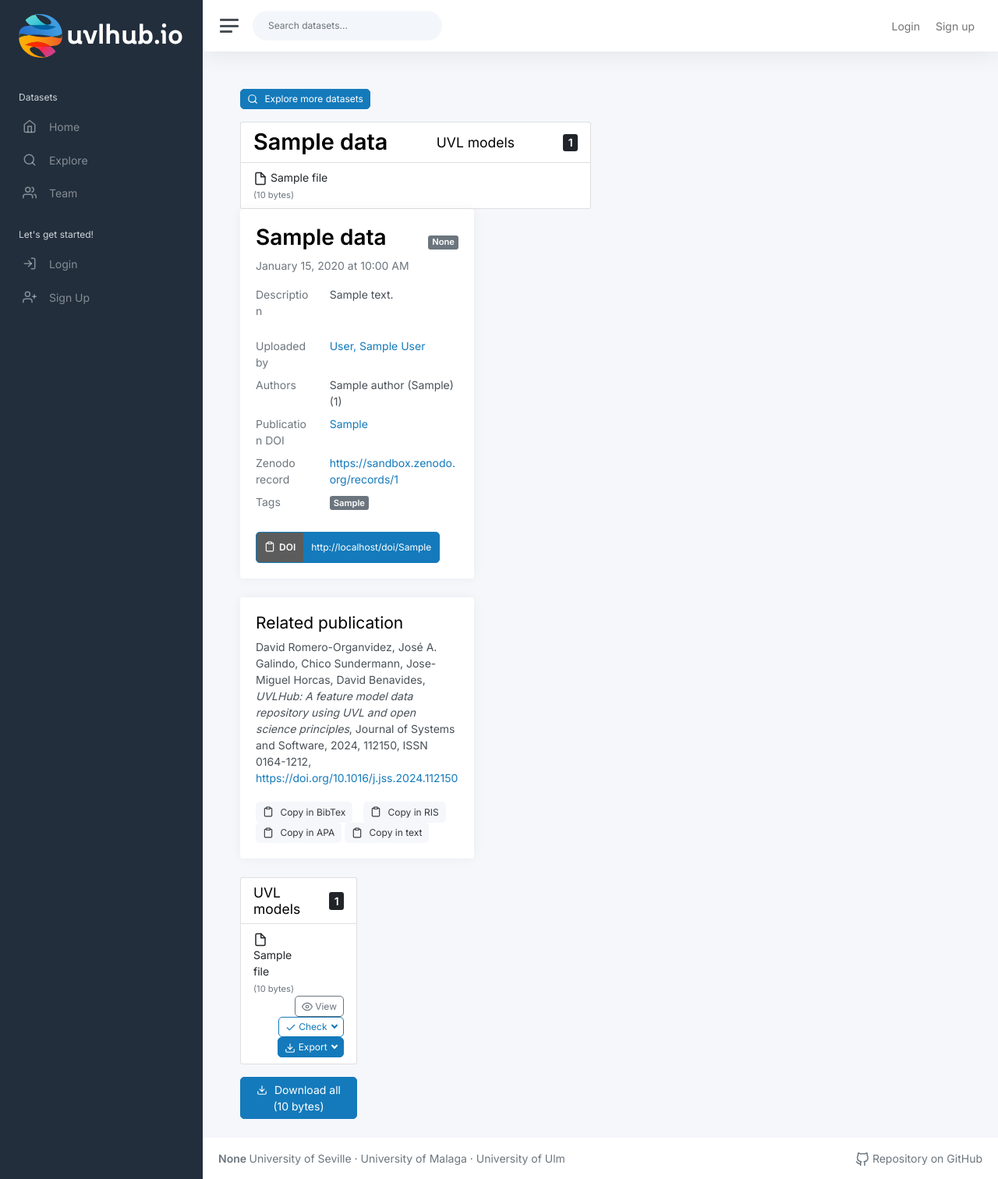
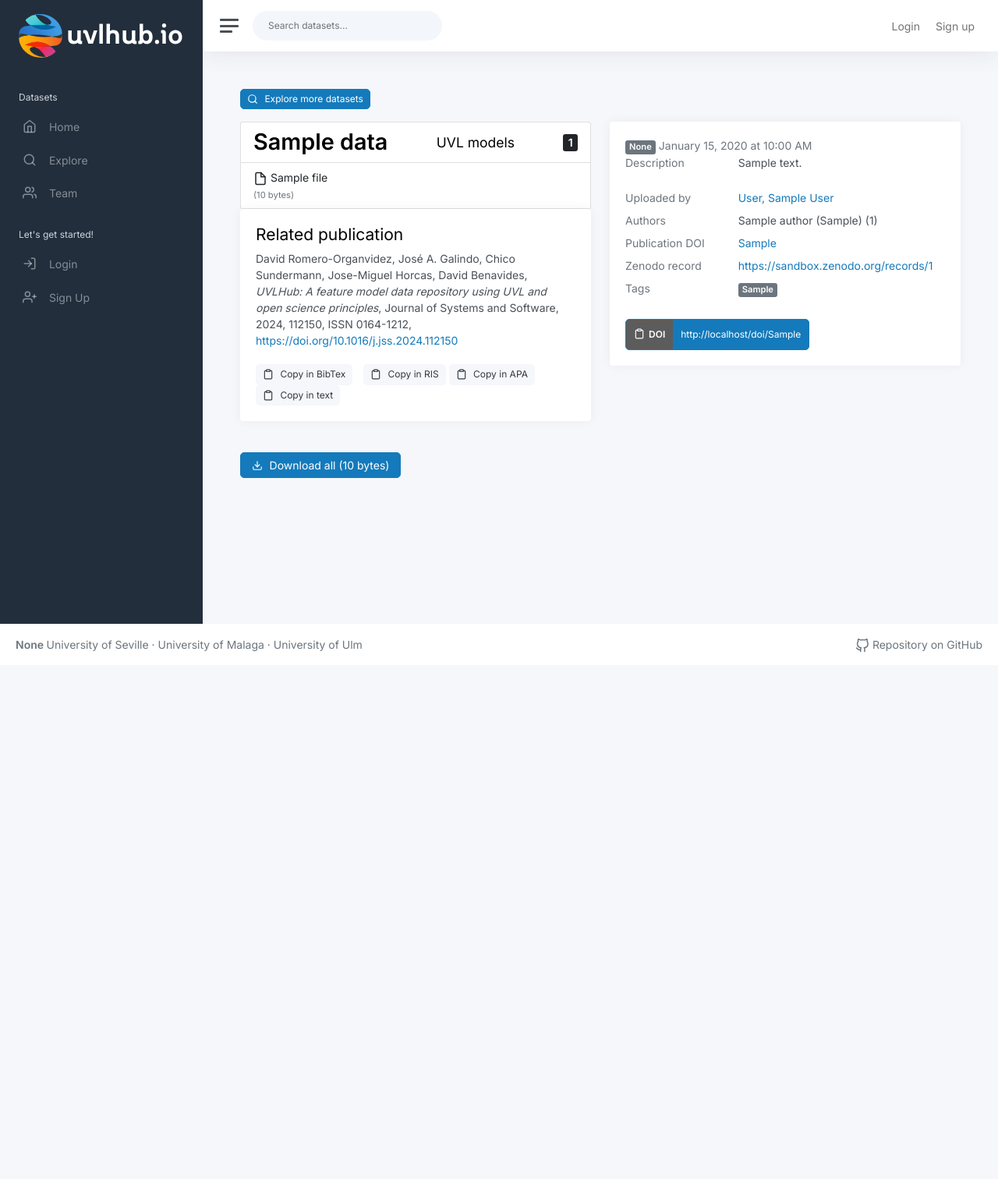
Before and after one commit to berenjena-hub/berenjena-hub, a Flask app: template app/modules/dataset/templates/dataset/view_dataset.html in a window 1280 px wide. Shown: the whole page at 78% size. After the commit the page ends 836 px from the top, so only its background shows below. Run offline with Flask 3, Linux system fonts and the light colour scheme; the template is opened without the code that fills it: values that come from a table or form of the project are taken from there, others are empty; tables that the repository leaves empty hold one stand-in row (values such as "Sample post"); parts of the project's set-up code (start-up, migrations or seed data) failed here and were passed over; some libraries are stand-ins or nearby versions.

Commit message:
feat(Improve UI): Redistribución de los contenidos de la vista. #7

```diff
--- a/app/modules/dataset/templates/dataset/view_dataset.html
+++ b/app/modules/dataset/templates/dataset/view_dataset.html
@@ -29,15 +29,10 @@
 
 </div>
 
-<!-- Primer bloque de código modificado -->
 <div class="row">
-
     <div class="col-xl-6 col-lg-12 col-md-12 col-sm-12">
-
         <div class="list-group">
-
             <div class="list-group-item">
-
                 <div class="row">
                     <div class="col-12 d-flex justify-content-between align-items-center">
                         <h4 style="margin-bottom: 0px; font-size: 1.8rem; font-weight: bold;">{{ dataset.ds_meta_data.title }}</h4>
@@ -45,18 +40,13 @@
                         <h4 style="margin-bottom: 0px;"><span class="badge bg-dark">{{ dataset.get_files_count() }}</span></h4>
                     </div>
                 </div>
-
-
             </div>
-
 
             {% for feature_model in dataset.feature_models %}
                 {% for file in feature_model.files %}
                     <div class="list-group-item">
-
                         <div class="row">
                             <div class="col-12">
-
                                 <div class="row">
                                     <div class="col-8">
                                         <i data-feather="file"></i> {{ file.name }}
@@ -64,61 +54,9 @@
                                         <small class="text-muted">({{ file.get_formatted_size() }})</small>
                                     </div>
                                     <div class="col-2">
-                                        <div id="check_{{ file.id }}">
+                                        <div id="check_{{ file.id }}"></div>
                                     </div>
                                 </div>
-                                </div>
-
-                            <!--
-                            </div>
-                            <div class="col-12 text-end" >
-
-                                <button onclick="viewFile('{{ file.id }}')" class="btn btn-outline-secondary btn-sm" style="border-radius: 5px;">
-                                    <i data-feather="eye"></i> View
-                                </button>
-
-                                <div class="btn-group" role="group">
-                                    <button id="btnGroupDrop{{ file.id }}" type="button" class="btn btn-outline-primary btn-sm dropdown-toggle" data-bs-toggle="dropdown" aria-expanded="false" style=" border-radius: 5px;">
-                                        <i data-feather="check"></i> Check
-                                    </button>
-                                    <ul class="dropdown-menu" aria-labelledby="btnGroupDrop{{ file.id }}">
-                                        <li>
-                                            <a class="dropdown-item" href="javascript:void(0);" onclick="checkUVL('{{ file.id }}')">Syntax check</a>
-                                        </li>
-                                        <!--
-                                        <li>
-                                            <a class="dropdown-item" href="{{ url_for('flamapy.valid', file_id=file.id) }}">SAT validity check</a>
-                                        </li>
-                                        --
-                                    </ul>
-                                </div>
-
-                                <div class="btn-group" role="group">
-                                    <button id="btnGroupDropExport{{ file.id }}" type="button" class="btn btn-primary btn-sm dropdown-toggle" data-bs-toggle="dropdown" aria-expanded="false" style=" border-radius: 5px;">
-                                        <i data-feather="download"></i> Export
-                                    </button>
-                                    <ul class="dropdown-menu" aria-labelledby="btnGroupDropExport{{ file.id }}">
-                                        <li>
-                                            <a class="dropdown-item" href="{{ url_for('hubfile.download_file', file_id=file.id) }}">
-                                                UVL
-                                            </a>
-                                            <a class="dropdown-item" href="{{ url_for('flamapy.to_glencoe', file_id=file.id) }}">
-                                                Glencoe
-                                            </a>
-                                        </li>
-                                        <li>
-                                            <a class="dropdown-item" href="{{ url_for('flamapy.to_cnf', file_id=file.id) }}">
-                                                DIMACS
-                                            </a>
-                                        </li>
-                                        <li>
-                                            <a class="dropdown-item" href="{{ url_for('flamapy.to_splot', file_id=file.id) }}">
-                                                SPLOT
-                                            </a>
-                                        </li>
-                                    </ul>
-                                </div> -->
-
                             </div>
                         </div>
                     </div>
@@ -126,90 +64,92 @@
             {% endfor %}
         </div>
 
-    <div class="col-xl-8 col-lg-12 col-md-12 col-sm-12">
+        <div class="card">
+            <div class="card-body">
+                <h3>Related publication</h3>
+                David Romero-Organvidez, José A. Galindo, Chico Sundermann, Jose-Miguel Horcas, David Benavides,
+                <i>UVLHub: A feature model data repository using UVL and open science principles</i>,
+                Journal of Systems and Software,
+                2024,
+                112150,
+                ISSN 0164-1212,
+                <a href="https://doi.org/10.1016/j.jss.2024.112150" target="_blank">https://doi.org/10.1016/j.jss.2024.112150</a>
+            </div>
+            <div class="card-body mt-0 pt-0">
+                <button onclick="copyText('bibtex_cite')" class="btn btn-light btn-sm" style="border-radius: 5px; margin-right: 10px">
+                    <i data-feather="clipboard" class="center-button-icon"></i> Copy in BibTex
+                </button>
+                <button onclick="copyText('ris_cite')" class="btn btn-light btn-sm" style="border-radius: 5px;">
+                    <i data-feather="clipboard" class="center-button-icon"></i> Copy in RIS
+                </button>
+                <button onclick="copyText('apa_cite')" class="btn btn-light btn-sm" style="border-radius: 5px;">
+                    <i data-feather="clipboard" class="center-button-icon"></i> Copy in APA
+                </button>
+                <button onclick="copyText('text_cite')" class="btn btn-light btn-sm" style="border-radius: 5px;">
+                    <i data-feather="clipboard" class="center-button-icon"></i> Copy in text
+                </button>
+            </div>
+        </div>
+    </div>
 
+    <div class="col-xl-6 col-lg-12 col-md-12 col-sm-12">
         <div class="card">
             <div class="card-body">
                 <div class="d-flex align-items-center justify-content-between">
-                    <h1><b>{{ dataset.ds_meta_data.title }}</b></h1>
                     <div>
                         <span class="badge bg-secondary">{{ dataset.get_cleaned_publication_type() }}</span>
+                        <span class="text-secondary">{{ dataset.created_at.strftime('%B %d, %Y at %I:%M %p') }}</span>
                     </div>
                 </div>
-                <p class="text-secondary">{{ dataset.created_at.strftime('%B %d, %Y at %I:%M %p') }}</p>
 
                 <div class="row mb-4">
-
                     <div class="col-md-4 col-12">
-                        <span class=" text-secondary">
-                            Description
-                        </span>
+                        <span class="text-secondary">Description</span>
                     </div>
                     <div class="col-md-8 col-12">
                         <p class="card-text">{{ dataset.ds_meta_data.description }}</p>
                     </div>
-
                 </div>
 
                 <div class="row mb-2">
-
                     <div class="col-md-4 col-12">
-                        <span class=" text-secondary">
-                            Uploaded by
-                        </span>
+                        <span class="text-secondary">Uploaded by</span>
                     </div>
                     <div class="col-md-8 col-12">
                         <a href="#">{{ dataset.user.profile.surname }}, {{ dataset.user.profile.name }}</a>
                     </div>
-
                 </div>
 
                 <div class="row mb-2">
-
                     <div class="col-md-4 col-12">
-                        <span class=" text-secondary">
-                            Authors
-                        </span>
+                        <span class="text-secondary">Authors</span>
                     </div>
                     <div class="col-md-8 col-12">
                         {% for author in dataset.ds_meta_data.authors %}
                         <p class="p-0 m-0">
                             {{ author.name }}
-                            {% if author.affiliation %}
-                            ({{ author.affiliation }})
-                            {% endif %}
-                            {% if author.orcid %}
-                            ({{ author.orcid }})
-                            {% endif %}
+                            {% if author.affiliation %} ({{ author.affiliation }}) {% endif %}
+                            {% if author.orcid %} ({{ author.orcid }}) {% endif %}
                         </p>
                         {% endfor %}
                     </div>
-
-
                 </div>
 
                 {% if dataset.ds_meta_data.publication_doi %}
                 <div class="row mb-2">
                     <div class="col-md-4 col-12">
-                        <span class="text-secondary">
-                            Publication DOI
-                        </span>
+                        <span class="text-secondary">Publication DOI</span>
                     </div>
                     <div class="col-md-8 col-12">
-                        <a href="{{ dataset.ds_meta_data.publication_doi }}">
-                            {{ dataset.ds_meta_data.publication_doi }}
-                        </a>
+                        <a href="{{ dataset.ds_meta_data.publication_doi }}">{{ dataset.ds_meta_data.publication_doi }}</a>
                     </div>
                 </div>
                 {% endif %}
 
                 {% if dataset.ds_meta_data.dataset_doi %}
                 <div class="row mb-2">
-
                     <div class="col-md-4 col-12">
-                            <span class=" text-secondary">
-                                Zenodo record
-                            </span>
+                        <span class="text-secondary">Zenodo record</span>
                     </div>
 
                     {% if FLASK_ENV == 'production' %}
@@ -231,97 +171,35 @@
                         </a>
                     </div>
                     {% endif %}
-
                 </div>
                 {% endif %}
+
                 <div class="row mb-2">
-
                     <div class="col-md-4 col-12">
-                        <span class=" text-secondary">
-                            Tags
-                        </span>
+                        <span class="text-secondary">Tags</span>
                     </div>
                     <div class="col-md-8 col-12">
                         {% for tag in dataset.ds_meta_data.tags.split(',') %}
                         <span class="badge bg-secondary">{{ tag.strip() }}</span>
                         {% endfor %}
                     </div>
-
                 </div>
-
-
-
             </div>
 
             {% if dataset.ds_meta_data.dataset_doi %}
             <div class="card-body" style="padding-top: 0px">
-
-                <div id="dataset_doi_uvlhub" style="display: none">
-                    {{ dataset.get_uvlhub_doi() }}
-                </div>
-
+                <div id="dataset_doi_uvlhub" style="display: none">{{ dataset.get_uvlhub_doi() }}</div>
                 <button type="button" class="btn doi_button btn-sm" onclick="copyText('dataset_doi_uvlhub')">
                     <span class="button_doi_id">
                         <i data-feather="clipboard" class="center-button-icon" style="cursor: pointer"></i>
                         <b>DOI</b>
                     </span>
-                    <span class="doi_text">
-                        {{ dataset.get_uvlhub_doi() }}
-                    </span>
+                    <span class="doi_text">{{ dataset.get_uvlhub_doi() }}</span>
                 </button>
-
-                <div id="dataset_doi_uvlhub" style="display: none">
-                    {{ dataset.get_uvlhub_doi() }}
-                </div>
-
             </div>
             {% endif %}
-
         </div>
-
-        <div class="card">
-
-            <div class="card-body">
-
-                <h3> Related publication </h3>
-
-                David Romero-Organvidez, José A. Galindo, Chico Sundermann, Jose-Miguel Horcas, David Benavides,
-                <i>UVLHub: A feature model data repository using UVL and open science principles</i>,
-                Journal of Systems and Software,
-                2024,
-                112150,
-                ISSN 0164-1212,
-                <a href="https://doi.org/10.1016/j.jss.2024.112150" target="_blank">https://doi.org/10.1016/j.jss.2024.112150</a>
-
     </div>
-
-            <div class="card-body mt-0 pt-0">
-
-                <button onclick="copyText('bibtex_cite')" class="btn btn-light btn-sm" style="border-radius: 5px; margin-right: 10px">
-                    <i data-feather="clipboard" class="center-button-icon"></i>
-                    Copy in BibTex
-                </button>
-
-                <button onclick="copyText('ris_cite')" class="btn btn-light btn-sm" style="border-radius: 5px;">
-                    <i data-feather="clipboard" class="center-button-icon"></i>
-                    Copy in RIS
-                </button>
-
-                <button onclick="copyText('apa_cite')" class="btn btn-light btn-sm" style="border-radius: 5px;">
-                    <i data-feather="clipboard" class="center-button-icon"></i>
-                    Copy in APA
-                </button>
-
-                <button onclick="copyText('text_cite')" class="btn btn-light btn-sm" style="border-radius: 5px;">
-                    <i data-feather="clipboard" class="center-button-icon"></i>
-                    Copy in text
-                </button>
-
-            </div>
-
-        </div>
-
-
 </div>
 
 
@@ -329,7 +207,8 @@
 
 
 
-    <div class="col-xl-4 col-lg-12 col-md-12 col-sm-12">
+
+<!--<div class="col-xl-4 col-lg-12 col-md-12 col-sm-12">
 
         <div class="list-group">
 
@@ -385,7 +264,7 @@
                                         <li>
                                             <a class="dropdown-item" href="{{ url_for('flamapy.valid', file_id=file.id) }}">SAT validity check</a>
                                         </li>
-                                        -->
+                                        --
                                     </ul>
                                 </div>
 
@@ -422,7 +301,7 @@
                     </div>
                 {% endfor %}
             {% endfor %}
-        </div>
+        </div> -->
 
 
 
```
Lines whose indentation alone changed are shown as unchanged.
